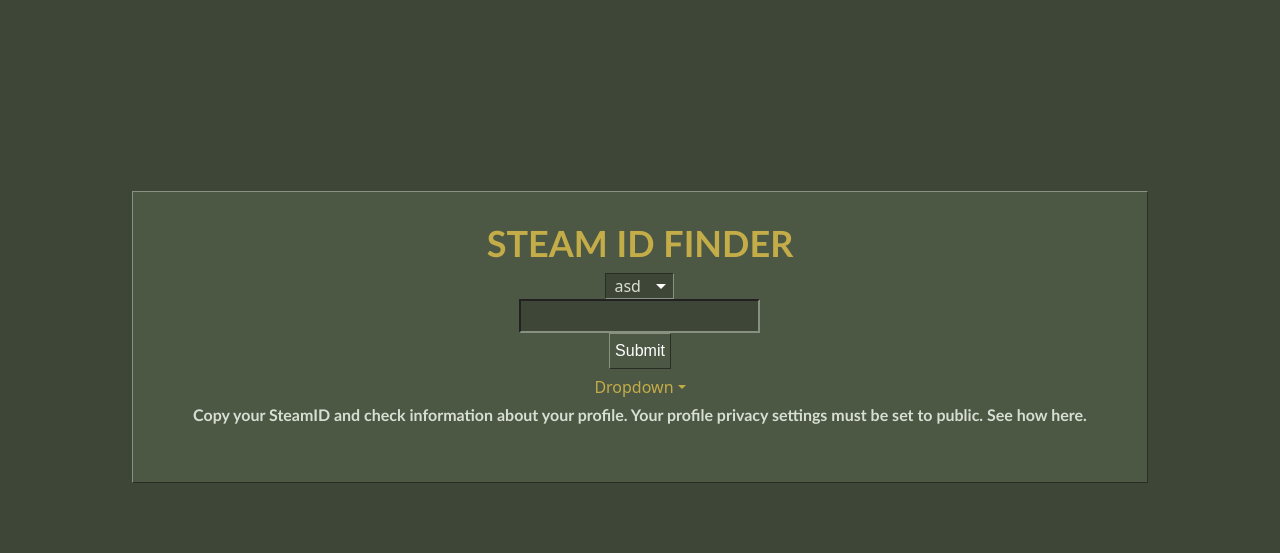
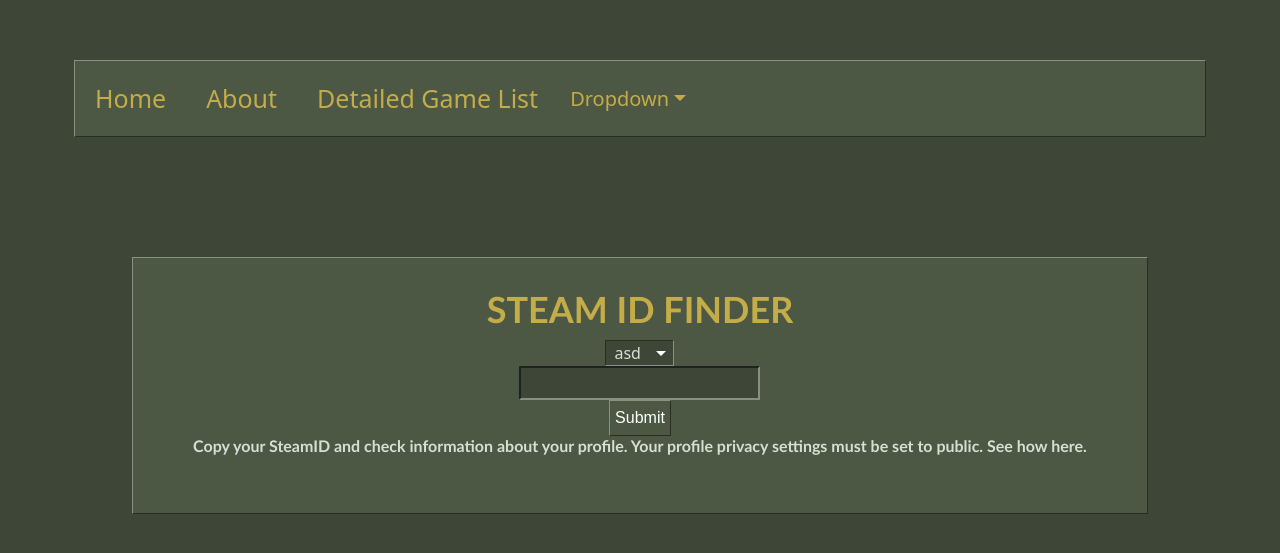
Before and after one commit to Marko590/SteamWrappedClient, a React (Vite) app: page / in a window 1280 px wide. Shown: the part 123-676 px from the top of the page. Built offline with nearby package versions, Linux system fonts and the light colour scheme.

Commit message:
Added navbar

```diff
--- a/src/UserLookup.css
+++ b/src/UserLookup.css
@@ -50,8 +50,6 @@ select {
   padding-right: 2rem;
 }
 
-
-
 .greyedOutText{
   color:#97A175;
 }
--- a/src/UserLookup.tsx
+++ b/src/UserLookup.tsx
@@ -3,6 +3,7 @@ import UserProfile from "./components/UserProfile";
 import GameWindow from "./components/GameWindow";
 import FriendWindow from "./components/FriendWindow";
 import { useParams } from "react-router-dom";
+import NavBar from "./components/NavBar";
 function UserLookup() {
   const { steamId } = useParams();
   return (
--- a/src/components/HoverDropdown.tsx
+++ b/src/components/HoverDropdown.tsx
@@ -34,6 +34,7 @@ function HoverDropdown({ options, containsLinks }: Props) {
       onMouseLeave={() => setDropdownOpen(false)}
       isOpen={dropdownOpen}
       toggle={toggle}
+      style={{ height: "100%" }}
     >
       <DropdownToggle className="my-dropdown-menu" caret>
         Dropdown
--- a/src/components/Landing.tsx
+++ b/src/components/Landing.tsx
@@ -4,7 +4,8 @@ import "./styles/Landing.css";
 import Button from "./Button";
 import { useState } from "react";
 import SteamInput from "./SteamInput";
-import HoverDropdown from "./HoverDropdown";
+
+import NavBar from "./NavBar";
 
 export default function Landing() {
   const navigate = useNavigate();
@@ -13,19 +14,10 @@ export default function Landing() {
     setSteamId(e.target.value);
   };
 
-  interface Option {
-    text: string;
-    value: string;
-    link?: string;
-  }
-  var options: Option[] = [
-    { text: "1", value: "1", link: "1" },
-    { text: "2", value: "2", link: "2" },
-    { text: "3", value: "3" },
-  ];
   return (
     <div className="steam-background" style={{ justifyContent: "center" }}>
       <div className="main-div">
+        <NavBar />
         <div style={{ alignSelf: "center", width: "100%", margin: 50 }}></div>
         <div style={{ width: "90%", alignSelf: "center" }}>
           <Window>
@@ -47,7 +39,7 @@ export default function Landing() {
                   navigate("/user/" + steamId);
                 }}
               />
-              <HoverDropdown options={options} containsLinks={false} />
+
               <h5 style={{ textAlign: "center" }}>
                 Copy your SteamID and check information about your profile. Your
                 profile privacy settings must be set to public. See how here.
--- /dev/null
+++ b/src/components/NavBar.tsx
@@ -0,0 +1,46 @@
+import HoverDropdown from "./HoverDropdown";
+import Window from "./Window";
+import "./styles/NavBar.css";
+import { useNavigate } from "react-router-dom";
+interface Option {
+  text: string;
+  value: string;
+  link?: string;
+}
+
+function NavBar() {
+  var options: Option[] = [
+    { text: "112112121212", value: "1", link: "1" },
+    { text: "2", value: "2", link: "2" },
+    { text: "3", value: "3" },
+  ];
+  const navigate = useNavigate();
+  return (
+    <Window contentPadding={false} showTaskbar={false}>
+      <div
+        style={{
+          display: "flex",
+          flexDirection: "row",
+          justifyContent: "start",
+          alignItems: "center",
+          margin: "0",
+          minHeight: "75px",
+        }}
+      >
+        <div onClick={() => navigate("/")} className="navbar-item">
+          <p>Home</p>
+        </div>
+        <div onClick={() => navigate("/about")} className="navbar-item">
+          <p>About</p>
+        </div>
+        <div onClick={() => navigate("/game-list")} className="navbar-item">
+          <p>Detailed Game List</p>
+        </div>
+
+        <HoverDropdown options={options} containsLinks={true} />
+      </div>
+    </Window>
+  );
+}
+NavBar;
+export default NavBar;
--- a/src/components/Window.tsx
+++ b/src/components/Window.tsx
@@ -5,13 +5,24 @@ interface Props {
   children: ReactNode;
   title?: string;
   showTaskbar?: boolean;
+  contentPadding?: boolean;
 }
-
-function Window({ title, children, showTaskbar }: Props) {
+Window.defaultProps = {
+  contentPadding: true,
+};
+function Window({ title, children, showTaskbar, contentPadding }: Props) {
   return (
     <div className="steam-window">
       {showTaskbar && <Taskbar title={title} />}
-      <div className="steam-window-content">{children}</div>
+      <div
+        className={
+          contentPadding
+            ? "steam-window-content"
+            : "steam-window-content-no-padding"
+        }
+      >
+        {children}
+      </div>
     </div>
   );
 }
--- a/src/components/styles/HoverDropdown.css
+++ b/src/components/styles/HoverDropdown.css
@@ -4,9 +4,12 @@
     background-color: #4C5844;
     border: none;
     border-radius: 0;
+    font-size:20px;
+    height: 100%;
   }
 
   .my-dropdown-menu-background {
+    min-width:100%;
     color:#C4AC49;
     background-color: #4C5844;
     border: none;
@@ -24,6 +27,7 @@
   }
 
   .my-dropdown-item {
+    font-size:20px;
     border: none;
     color:#C4AC49;
     background-color: #4C5844;
--- /dev/null
+++ b/src/components/styles/NavBar.css
@@ -0,0 +1,45 @@
+.navbar-item {
+    background-color: #4C5844;
+
+    padding: 0 20px 0 20px;
+    text-align: center;
+    height: 100%;
+    justify-content:center;
+    cursor: pointer;
+
+  }
+
+  .navbar-item p {
+
+    color:#C4AC49;
+    margin:0;
+    height: 100%;
+    display: flex;
+    justify-content: center;
+    align-items: center;
+  }
+
+
+
+@media screen and (min-width: 601px) {
+    .navbar-item p {
+      font-size: 25px;
+    }
+  }
+
+
+  @media screen and (max-width: 600px) {
+    .navbar-item p {
+      font-size: 15px;
+    }
+  }
+  .navbar-item:hover >  p {
+    color:#E3E420;
+    margin:0;
+    text-decoration: underline;
+  }
+  .navbar-item:hover{
+    color:#E3E420;
+    background-color: #5A6B50;
+
+  }
--- a/src/components/styles/Window.css
+++ b/src/components/styles/Window.css
@@ -10,7 +10,7 @@
     border-left:  solid 1px #899281;
     border-right: solid 1px #292d23;
     margin: 10px;
-    padding: 10px;
+
   }
 
   .steam-window-content h1 {
@@ -45,7 +45,12 @@
     font-family: Trebuchet MS;
   }
   .steam-window-content{
-    padding:20px;
+    padding:30px;
     display:flex;
     flex-direction: column;
   }
+
+  .steam-window-content-no-padding{
+    display:flex;
+    flex-direction: column;
+  }
```
